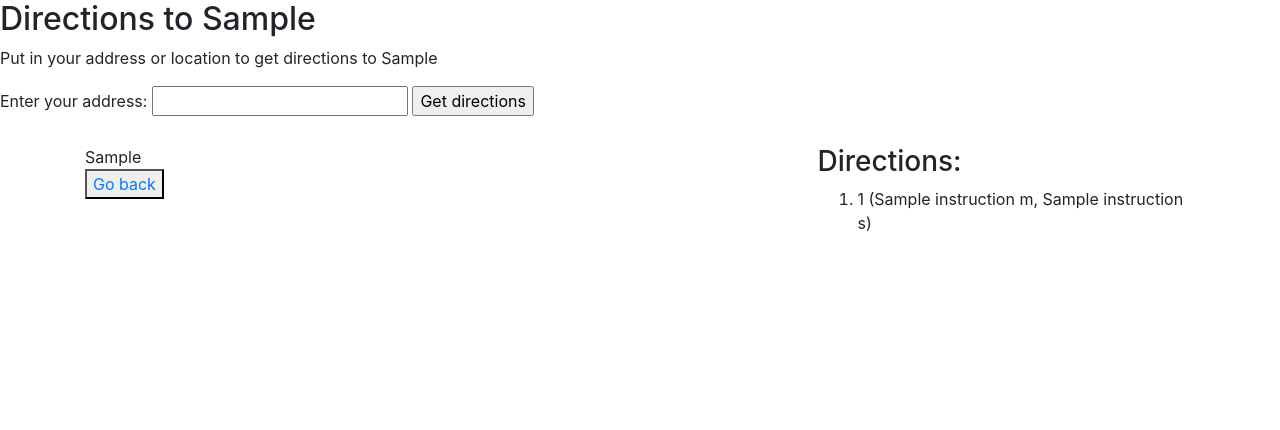
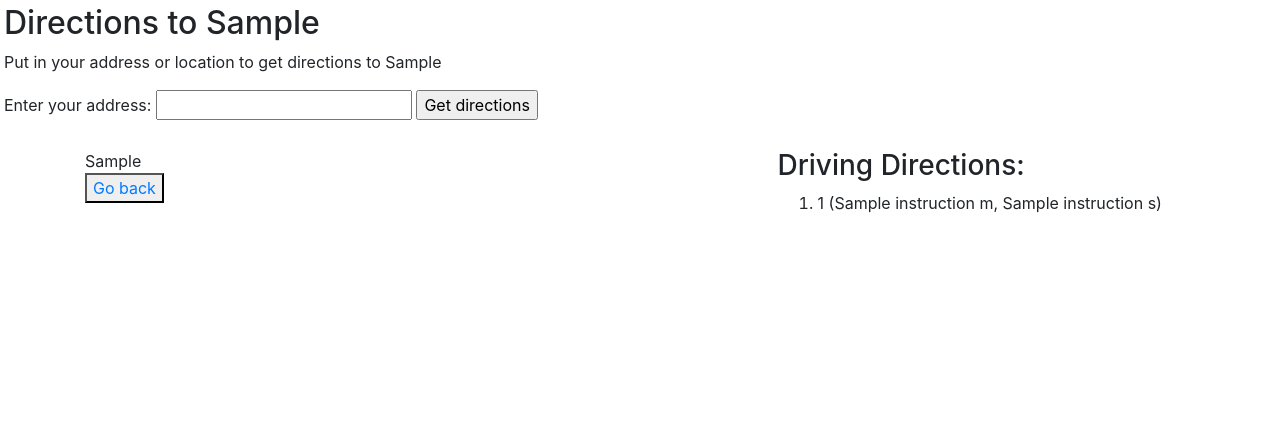
Before and after one commit to rcapollari/NBA-Team-and-Arena-Finder, a Flask app: template templates/directions.html in a window 1280 px wide. Shown: the top 430 px of the page. After the commit the page ends 213 px from the top, so only its background shows below. Run offline with Flask 3, Linux system fonts and the light colour scheme; the template is opened without the code that fills it: most values are stand-ins (such as "Sample title", 1, 10 or a date in 2020); some libraries are stand-ins or nearby versions.

Commit message:
styling changes

```diff
--- a/app.py
+++ b/app.py
@@ -167,7 +167,7 @@ def directions_page(team):
 
     map = folium.Map(location=[lat, lon], zoom_start=7, tiles='OpenStreetMap') # Height and Width of map can be listed here
     folium.Marker(location=[lat, lon], tooltip=team_arena, icon=folium.Icon(color='red')).add_to(map)
-    folium.Marker(location=[user_lat, user_lon], tooltip='Your Location', icon=folium.Icon(color='green')).add_to(map)
+    folium.Marker(location=[user_lat, user_lon], tooltip='Starting Location', icon=folium.Icon(color='green')).add_to(map)
     folium.PolyLine(locations=route_coords, color='blue').add_to(map)
 
     map_html = map._repr_html_()
--- a/templates/directions.html
+++ b/templates/directions.html
@@ -8,18 +8,22 @@
         .container {
         display: flex;
         flex-direction: row;
+        width: 100%;
         }
 
         .map-container {
-        width: 700px;
-        height: 1000px;
-        flex: left;
+        width: 83% !important;
+        height: 100% !important;
+        /* flex: left; */
         }
 
         .list-container {
         flex-grow: 1;
-        padding-left: 45px;
-        width: fit-content;
+        padding-left: 30px;
+        width: 55%;
+        }
+        body {
+          margin: 4px
         }
     </style>
 <script>
@@ -45,17 +49,17 @@
         <li>{{ instruction[0] }} ({{ instruction[1] }} meters, {{ instruction[2] }} seconds)</li>
     {% endfor %} -->
     <div class="container">
-        <div class="map-container">
+        <div class="map-container" >
           {{ map_html | safe }}
           <br>
           <button><a href="{{ url_for('question', team=team) }}">Go back</a></button>
 
         </div>
         <div class="list-container">
-          <h3>Directions:</h3>
+          <h3>Driving Directions:</h3>
           <ol>
           {% for instruction in route_instructions %}
-            <li>{{ instruction[0] }} ({{ instruction[1] }} m, {{ instruction[2] }} s)</li>
+            <li>{{ instruction[0] }} ({{ instruction[1] }} m, {{ instruction[2] }} s) </li>
           {% endfor %}
           </ol>
         </div>
```
Also changed, not shown: templates/question.html (+9 -11 lines), templates/result.html (+11 -2 lines), README.md.
